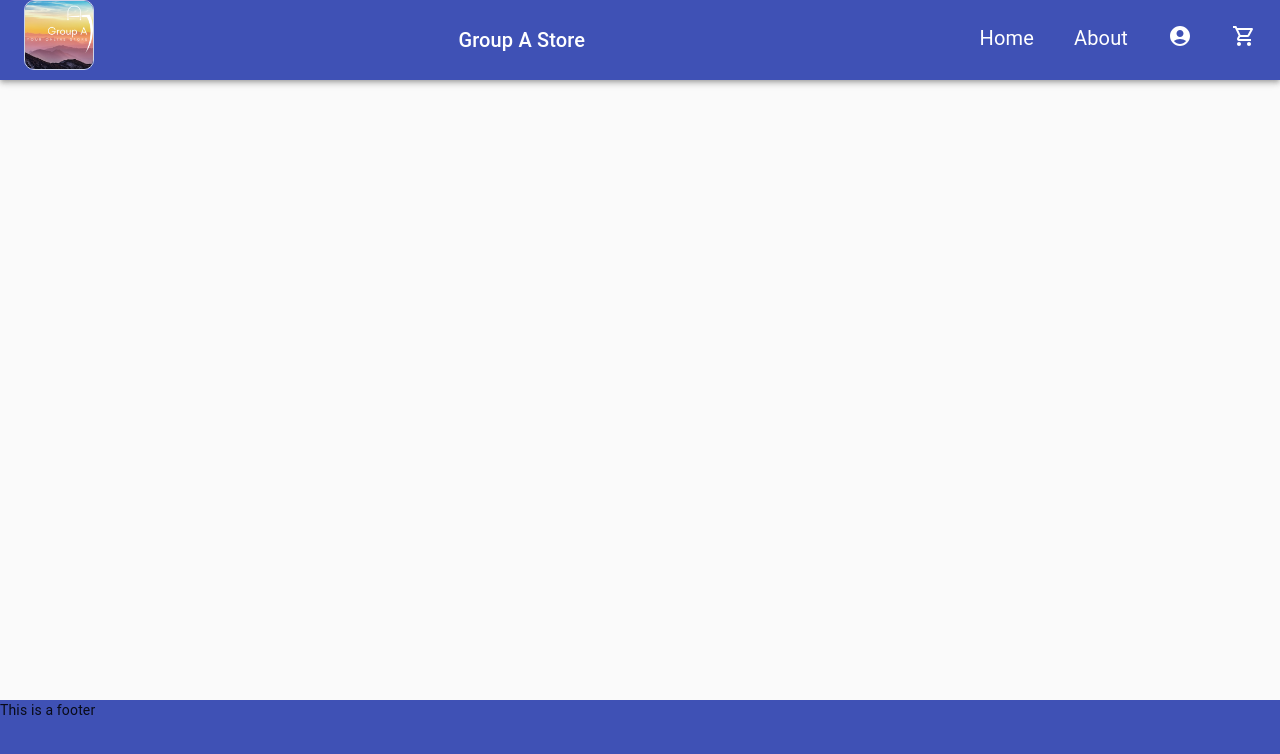
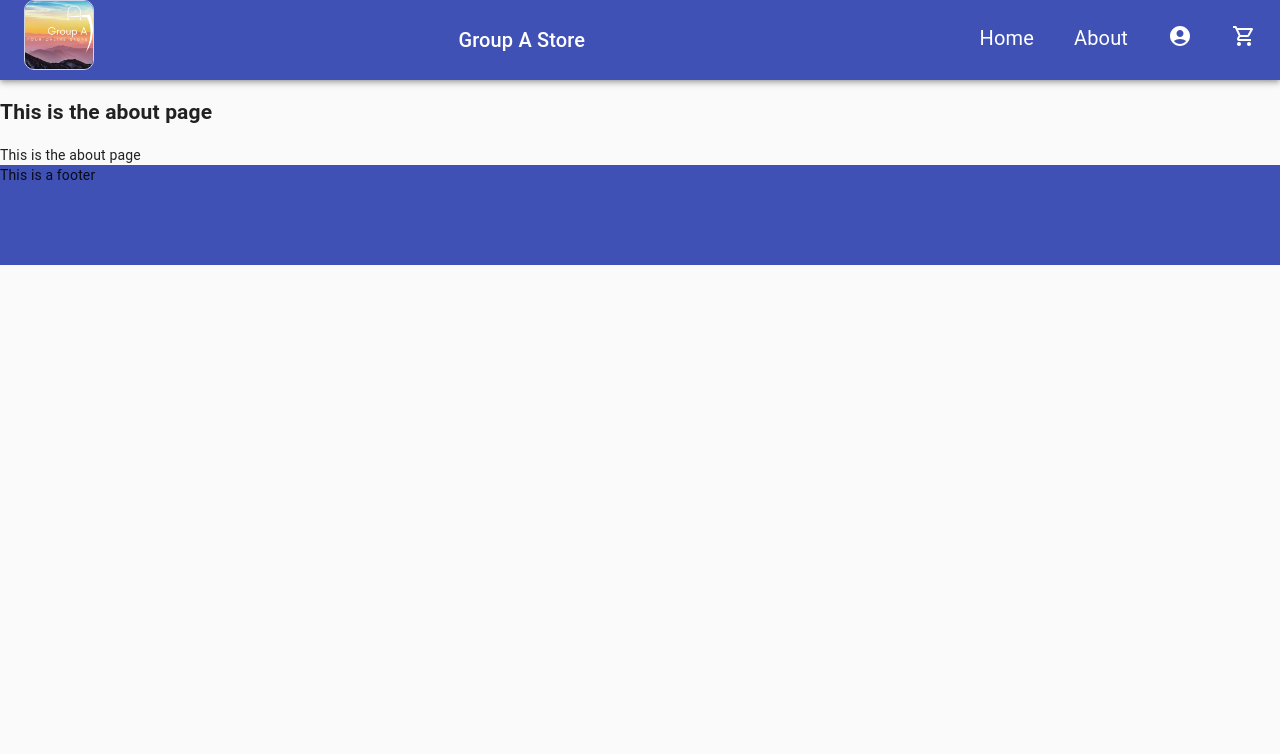
Before and after one commit to TheDude957/Soen341, a React (Create React App) app: page /about in a window 1280 px wide. Shown: the top 754 px of the page. Built offline with nearby package versions, Linux system fonts and the light colour scheme; the HTML template or start-up script is replaced by a standard one.

Commit message:
final touches for sprint 2

```diff
--- a/src/App.js
+++ b/src/App.js
@@ -1,6 +1,5 @@
 import { BrowserRouter as Router, Routes, Route, Link } from "react-router-dom";
-import Test1 from "./test1";
-import Test2 from "./test2";
+import About from "./Pages/AboutPage";
 import HomePage from "./Pages/HomePage";
 import Navbar from "./Components/Navbar";
 import LoginPage from "./Pages/LoginPage";
@@ -16,7 +15,7 @@ function App() {
         <Navbar />
         <Routes>
           <Route path="/" element={<HomePage />} />
-          <Route path="/test2" element={<Test2 />} />
+          <Route path="/about" element={<About />} />
           <Route path="/login" element={<LoginPage />} />
           <Route path="/cart" element={<Cart />} />
         </Routes>
--- a/src/CSS/mainPage.css
+++ b/src/CSS/mainPage.css
@@ -17,7 +17,7 @@
 
 .footer{
     background-color: rgb(63, 81, 181);
-    position: absolute;
+    position: fixed-bottom;
     height: 100px;
     bottom: 0;
     width: 100%;
--- a/src/Components/ProductSearch.js
+++ b/src/Components/ProductSearch.js
@@ -1,5 +1,5 @@
 import React, {useState, useEffect} from 'react';
-import "./ProductSearch.css";
+import "../CSS/ProductSearch.css";
 
 function ProductSearch(props){
 
--- /dev/null
+++ b/src/Pages/AboutPage.js
@@ -0,0 +1,9 @@
+import React from "react";
+function About() {
+    return (
+        <div><h2>This is the about page </h2>
+        This is the about page</div>
+
+    );
+}
+export default About;
--- a/src/Pages/HomePage.js
+++ b/src/Pages/HomePage.js
@@ -8,10 +8,11 @@ import Button from '@mui/material/Button';
 import Typography from '@mui/material/Typography';
 
 
-function HomePage(){
+function HomePage(props){
 return(
 
     <>
+
     <Products/>
     </>
 );
--- a/src/test1.js
+++ /dev/null
@@ -1,11 +0,0 @@
-import React from "react";
-import logo from "./Images/Group_A.png";
-function Test1() {
-  return (
-    <div>
-      <h2>This is the glorious home page </h2>
-      <img src={logo} alt="Logo" />
-    </div>
-  );
-}
-export default Test1;
--- a/src/test2.js
+++ /dev/null
@@ -1,9 +0,0 @@
-import React from "react";
-function Test2() {
-    return (
-        <div><h2>This is the about page </h2>
-        This is some text to follow up on whatever im saying since like idk</div>
-
-    );
-}
-export default Test2;
```
Also changed, not shown: src/CSS/ProductSearch.css (renamed from src/Components/ProductSearch.css).
